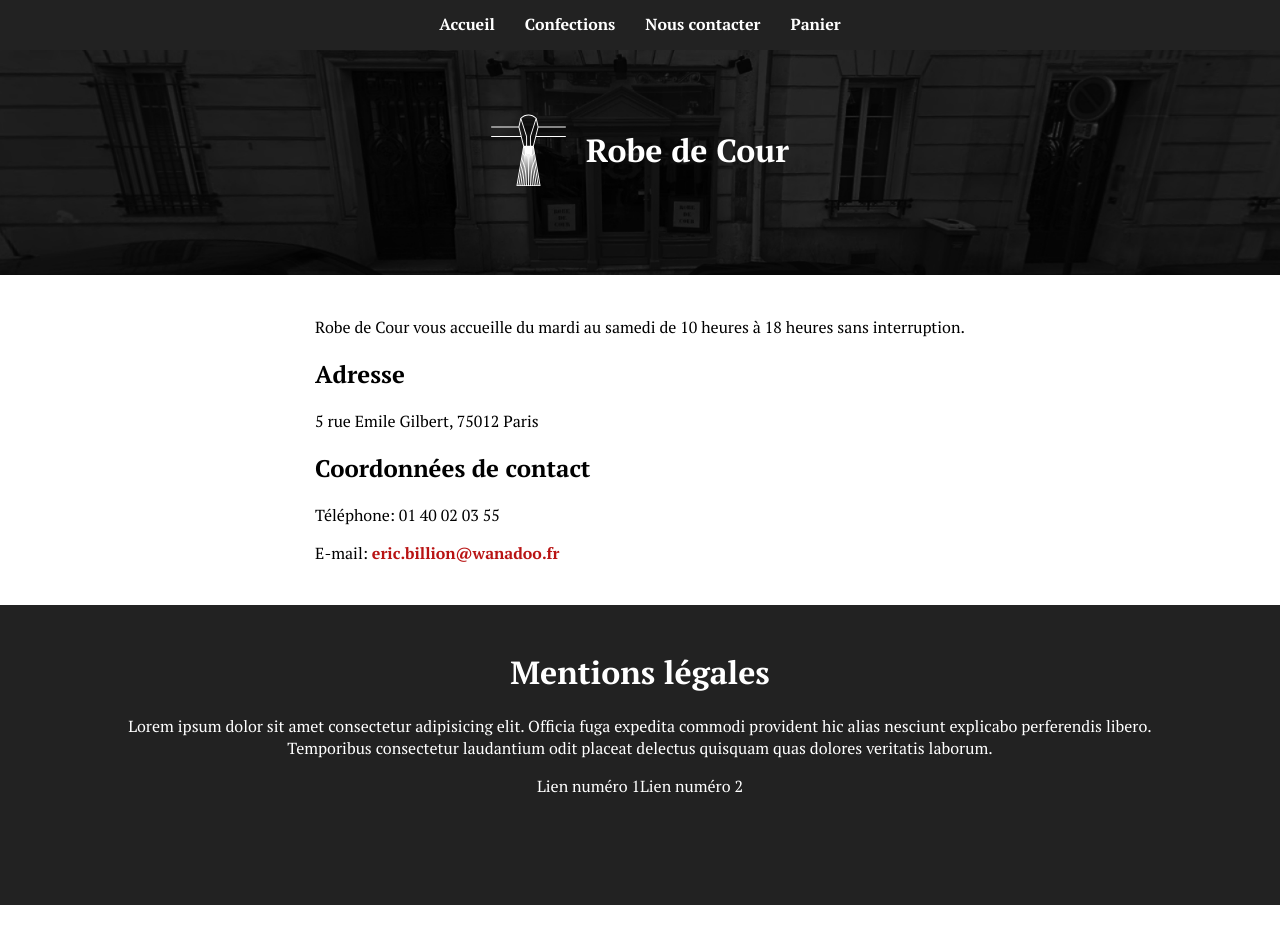
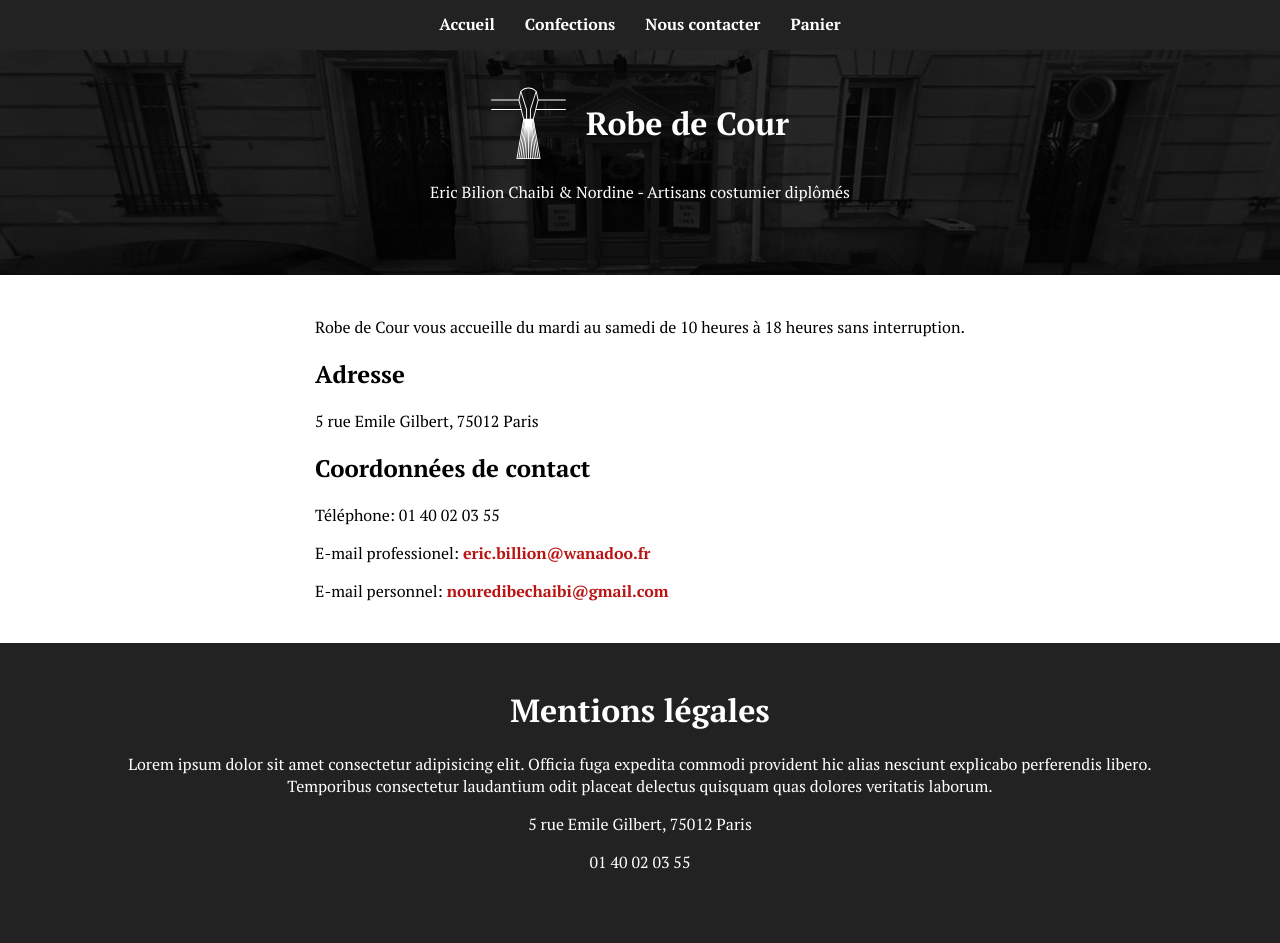
Before and after one commit to Ghatos-labs/robe-de-cour-site, a React (Vite) app: page /contacter in a window 1280 px wide. Shown: the top 943 px of the page. Before the commit the page ends 905 px from the top, so only its background shows below. Built offline with nearby package versions, Linux system fonts and the light colour scheme.

Commit message:
Made a few changes asked by the client

```diff
--- a/src/components/banner.tsx
+++ b/src/components/banner.tsx
@@ -5,7 +5,7 @@ function Banner() {
           <img src="/img/icon.svg"></img>
           <h1>Robe de Cour</h1>
         </div>
-        {/* <p>Lorem ipsum dolor si amet</p> */}
+        <p>Eric Bilion Chaibi & Nordine - Artisans costumier diplômés</p>
       </div>
   )
 }
--- a/src/components/contact.tsx
+++ b/src/components/contact.tsx
@@ -8,7 +8,8 @@ function Contact() {
         <p>5 rue Emile Gilbert, 75012 Paris</p>
         <h2>Coordonnées de contact</h2>
         <p>Téléphone: 01 40 02 03 55</p>
-        <p>E-mail: <a href="mailto:eric.billion@wanadoo.fr" className="btn-underline-effect">eric.billion@wanadoo.fr</a></p>
+        <p>E-mail professionel: <a href="mailto:eric.billion@wanadoo.fr" className="btn-underline-effect">eric.billion@wanadoo.fr</a></p>
+        <p>E-mail personnel: <a href="mailto:nouredibechaibi@gmail.com" className="btn-underline-effect">nouredibechaibi@gmail.com</a></p>
       </div>
     </div>
   )
--- a/src/components/footer.tsx
+++ b/src/components/footer.tsx
@@ -4,8 +4,8 @@ function Footer() {
         <div>
           <h1>Mentions légales</h1>
           <p>Lorem ipsum dolor sit amet consectetur adipisicing elit. Officia fuga expedita commodi provident hic alias nesciunt explicabo perferendis libero. Temporibus consectetur laudantium odit placeat delectus quisquam quas dolores veritatis laborum.</p>
-          <a>Lien numéro 1</a>
-          <a>Lien numéro 2</a>
+          <p>5 rue Emile Gilbert, 75012 Paris</p>
+          <p>01 40 02 03 55</p>
         </div>
       </div>
   )
--- a/src/components/home.tsx
+++ b/src/components/home.tsx
@@ -1,4 +1,5 @@
 
+import { Link } from "react-router-dom"
 import HomeImg from "/img/home-img.jpg"
 
 function Home() {
@@ -9,6 +10,9 @@ function Home() {
         <h2>Notre société</h2>
         <p>Eric et Nordine artisans vous proposent des robes sur mesure, un travail raffiné exécuté dans des tissus soigneusement sélectionnés parmi les meilleurs fournisseurs français. Des robes personnalisables, doublures, passepoil, fermetures aimantées, remonte-manche sont possibles. Un modèle de robe lavable en machine à 30 degrés. Profitez d’une sélection de robe prêtes à plaider.</p>
         <img className="homepage-img" src={HomeImg}></img>
+        <h2>Commander votre robe</h2>
+        <p>Vous souhaitez commander votre robe? suivez le lien ci-dessous:</p>
+        <Link to="/confections" className="btn-underline-effect">Confections</Link>
       </div>
     </div>
   )
--- a/src/components/panier.tsx
+++ b/src/components/panier.tsx
@@ -75,7 +75,7 @@ const GeneratePDF = (cart: Product[]) => {
 
   autoTable(invoice, {
     body: [
-      ['Facture Robe de Cour'],
+      ['Bon de commande Robe de Cour'],
     ],
     theme: 'plain',
     styles: {
@@ -178,7 +178,6 @@ const DisplayCartElements = (cart: Product[]) => {
   const handleRemove = (id: string) => {
     dispatch(removeFromCart(id));
   };
-  console.log(cart);
 
   for (let i = 0; i < cart.length; i++)
   {
--- a/src/style.css
+++ b/src/style.css
@@ -9,7 +9,6 @@
   --background-color: #ffffff;
   --primary-color: #222222;
   --accent-color: #b91313;
-  /* --accent-transparent-color: #b9131322; */
 
   --mobile-screen-margin: 25px;
   --desktop-screen-margin: 25%;
@@ -246,12 +245,12 @@ input, select
   align-items: center;
   justify-content: center;
   height: var(--banner-height);
+  color: white;
 }
 #banner-title-container
 {
   display: flex;
   align-items: center;
-  color: #ffffff;
 }
 #banner-title-container img
 {
```
